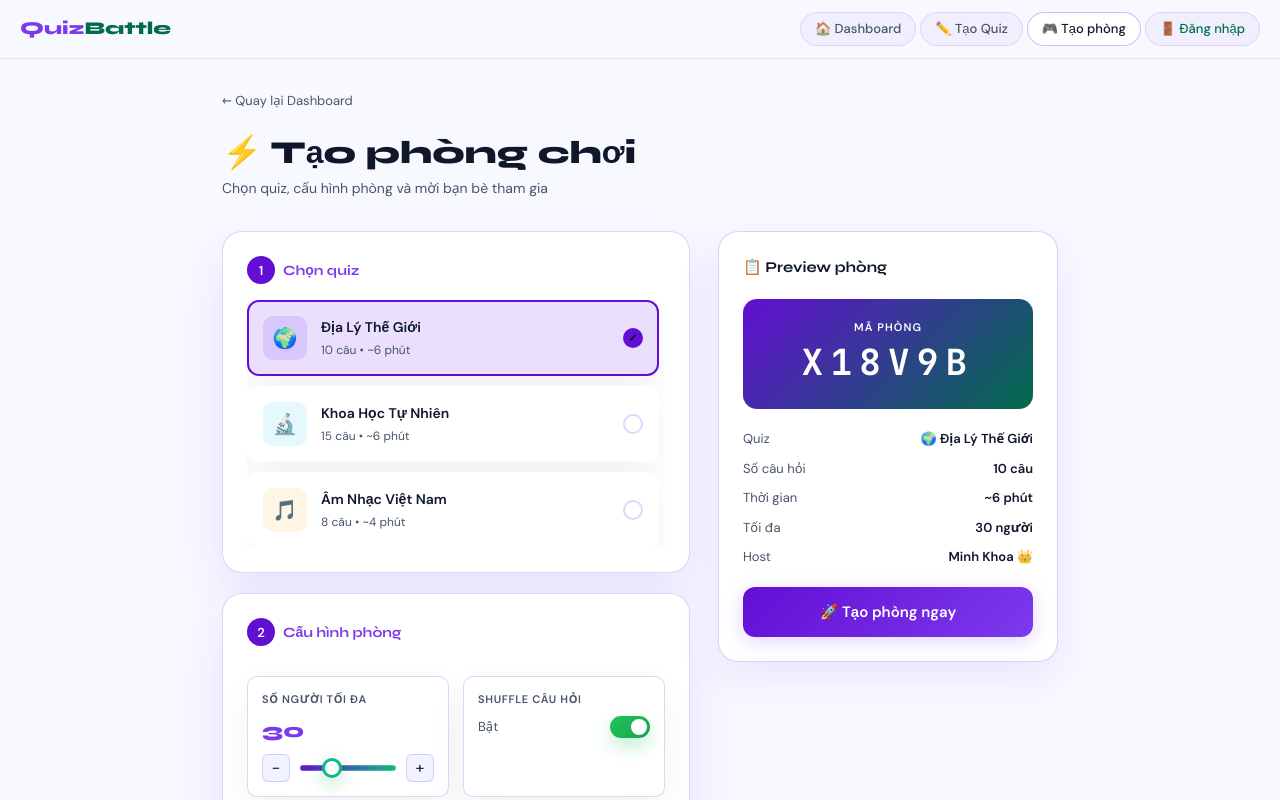
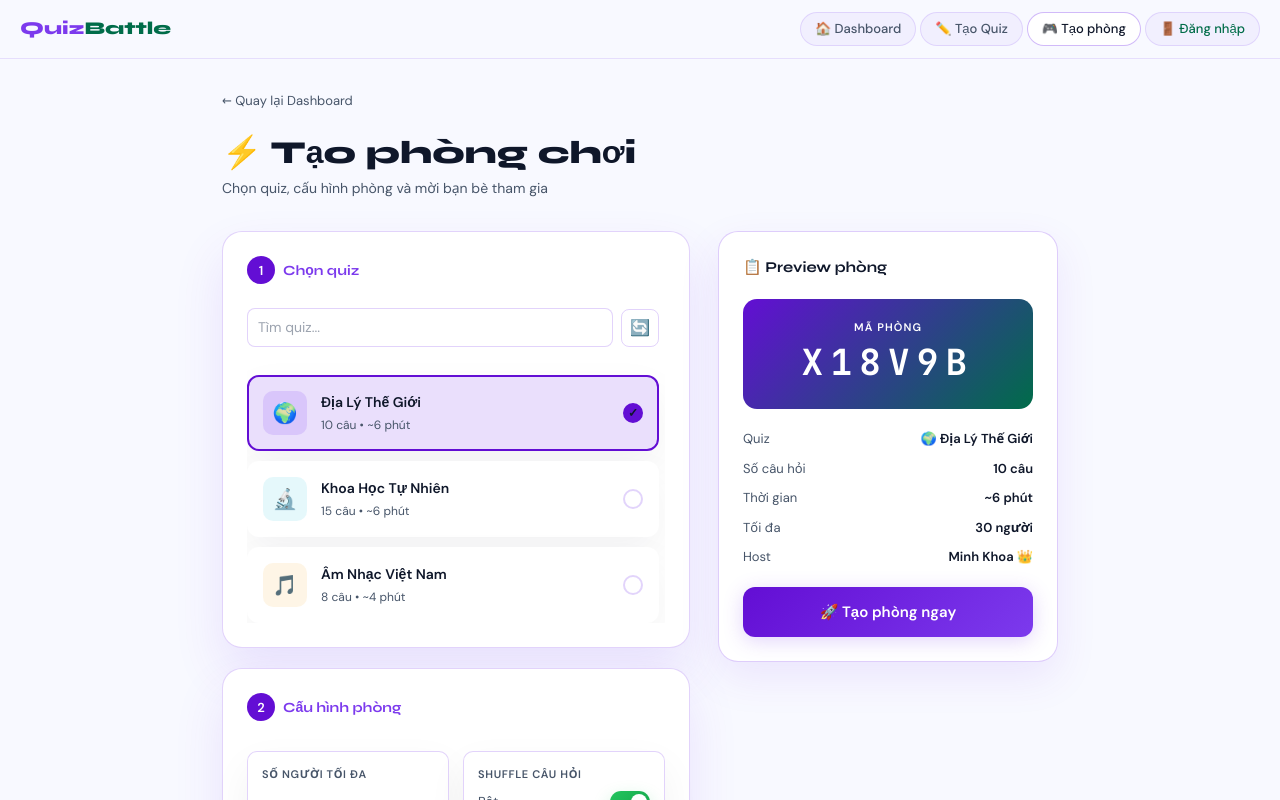
Before and after one commit to Congvinh2005/Quiz-battle, a Next.js app in the folder frontend/: page /create-room in a window 1280 px wide. Shown: the top 800 px of the page. Built offline with nearby package versions, Linux system fonts and the light colour scheme; no server answers.

Commit message:
[FE] : input search

```diff
--- a/frontend/components/screens/CreateRoomScreen.tsx
+++ b/frontend/components/screens/CreateRoomScreen.tsx
@@ -138,33 +138,49 @@ export default function CreateRoomScreen() {
     return demoQuizzes;
   }, [quizzes]);
 
+  // Search state for realtime filtering
+  const [searchTerm, setSearchTerm] = useState<string>("");
+  const [debouncedSearchTerm, setDebouncedSearchTerm] = useState<string>("");
+
+  // Debounce the search input to avoid filtering on every keystroke
+  useEffect(() => {
+    const t = setTimeout(() => setDebouncedSearchTerm(searchTerm.trim().toLowerCase()), 250);
+    return () => clearTimeout(t);
+  }, [searchTerm]);
+
+  // Filter quizzes by debounced search term
+  const filteredQuizzes = useMemo(() => {
+    if (!debouncedSearchTerm) return selectableQuizzes;
+    return selectableQuizzes.filter((q) => q.title.toLowerCase().includes(debouncedSearchTerm));
+  }, [selectableQuizzes, debouncedSearchTerm]);
+
   // Pagination for quiz list
   const [currentPage, setCurrentPage] = useState<number>(1);
   const PAGE_SIZE = 6;
 
   useEffect(() => {
-    // reset to first page when quizzes list changes
+    // reset to first page when the filtered quizzes change (e.g., search)
     setCurrentPage(1);
-  }, [selectableQuizzes.length]);
+  }, [filteredQuizzes.length]);
 
   // ensure selected quiz is visible on page change/load
   useEffect(() => {
     if (!selectedQuizId) return;
-    const idx = selectableQuizzes.findIndex((q) => q.id === selectedQuizId);
+    const idx = filteredQuizzes.findIndex((q) => q.id === selectedQuizId);
     if (idx === -1) return;
     const pageForIdx = Math.floor(idx / PAGE_SIZE) + 1;
     if (pageForIdx !== currentPage) setCurrentPage(pageForIdx);
-  }, [selectedQuizId, selectableQuizzes]);
+  }, [selectedQuizId, filteredQuizzes]);
 
-  const totalPages = Math.max(1, Math.ceil(selectableQuizzes.length / PAGE_SIZE));
+  const totalPages = Math.max(1, Math.ceil(filteredQuizzes.length / PAGE_SIZE));
   const pageQuizzes = useMemo(() => {
     const start = (currentPage - 1) * PAGE_SIZE;
-    return selectableQuizzes.slice(start, start + PAGE_SIZE);
-  }, [selectableQuizzes, currentPage]);
+    return filteredQuizzes.slice(start, start + PAGE_SIZE);
+  }, [filteredQuizzes, currentPage]);
 
   const selectedQuiz = useMemo(
-    () => selectableQuizzes.find((quiz) => quiz.id === selectedQuizId) || selectableQuizzes[0],
-    [selectableQuizzes, selectedQuizId]
+    () => filteredQuizzes.find((quiz) => quiz.id === selectedQuizId) || filteredQuizzes[0],
+    [filteredQuizzes, selectedQuizId]
   );
 
   const selectedRealQuiz = useMemo(() => quizzes.find((quiz) => quiz.id === selectedQuiz?.id), [quizzes, selectedQuiz]);
@@ -219,6 +235,27 @@ export default function CreateRoomScreen() {
             </div>
 
             <div className="quiz-select-list">
+              <div className="quiz-search-row">
+                <input
+                  type="search"
+                  className="quiz-search-input"
+                  placeholder="Tìm quiz..."
+                  value={searchTerm}
+                  onChange={(e) => setSearchTerm(e.target.value)}
+                  aria-label="Tìm quiz"
+                />
+                <button
+                  type="button"
+                  className="quiz-search-clear"
+                  onClick={() => {
+                    setSearchTerm("");
+                    setCurrentPage(1);
+                  }}
+                  aria-label="Làm mới danh sách quiz"
+                >
+                  🔄
+                </button>
+              </div>
               {isLoading ? (
                 <div className="quiz-select-item selected">
                   <div className="quiz-icon" style={{ background: iconBackgrounds[0] }}>
--- a/frontend/styles/create-room.css
+++ b/frontend/styles/create-room.css
@@ -532,3 +532,39 @@
   font-size: 13px;
   color: var(--muted);
 }
+
+.quiz-search-row {
+  display: flex;
+  gap: 8px;
+  align-items: center;
+  margin-bottom: 10px;
+  position: sticky;
+  top: 0;
+  background: var(--surface);
+  padding: 8px 0;
+  z-index: 10;
+}
+
+.quiz-search-input {
+  flex: 1 1 auto;
+  padding: 8px 10px;
+  border-radius: 8px;
+  border: 1px solid var(--border2);
+  background: var(--surface);
+  font-size: 14px;
+}
+
+.quiz-search-clear {
+  padding: 6px 8px;
+  border-radius: 8px;
+  border: 1px solid var(--border2);
+  background: transparent;
+  cursor: pointer;
+}
+
+@media (max-width: 480px) {
+  .quiz-search-input {
+    padding: 10px 12px;
+    font-size: 15px;
+  }
+}
```
